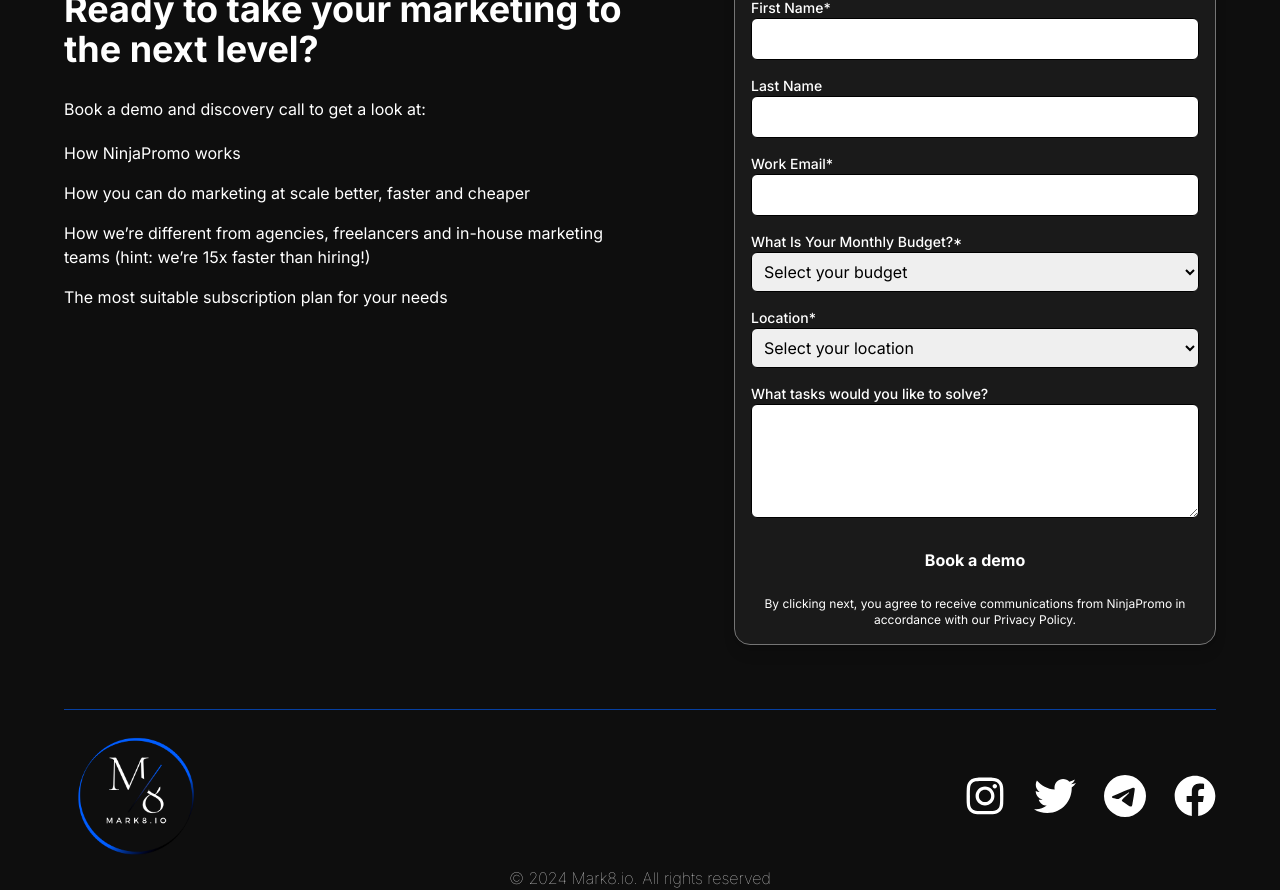
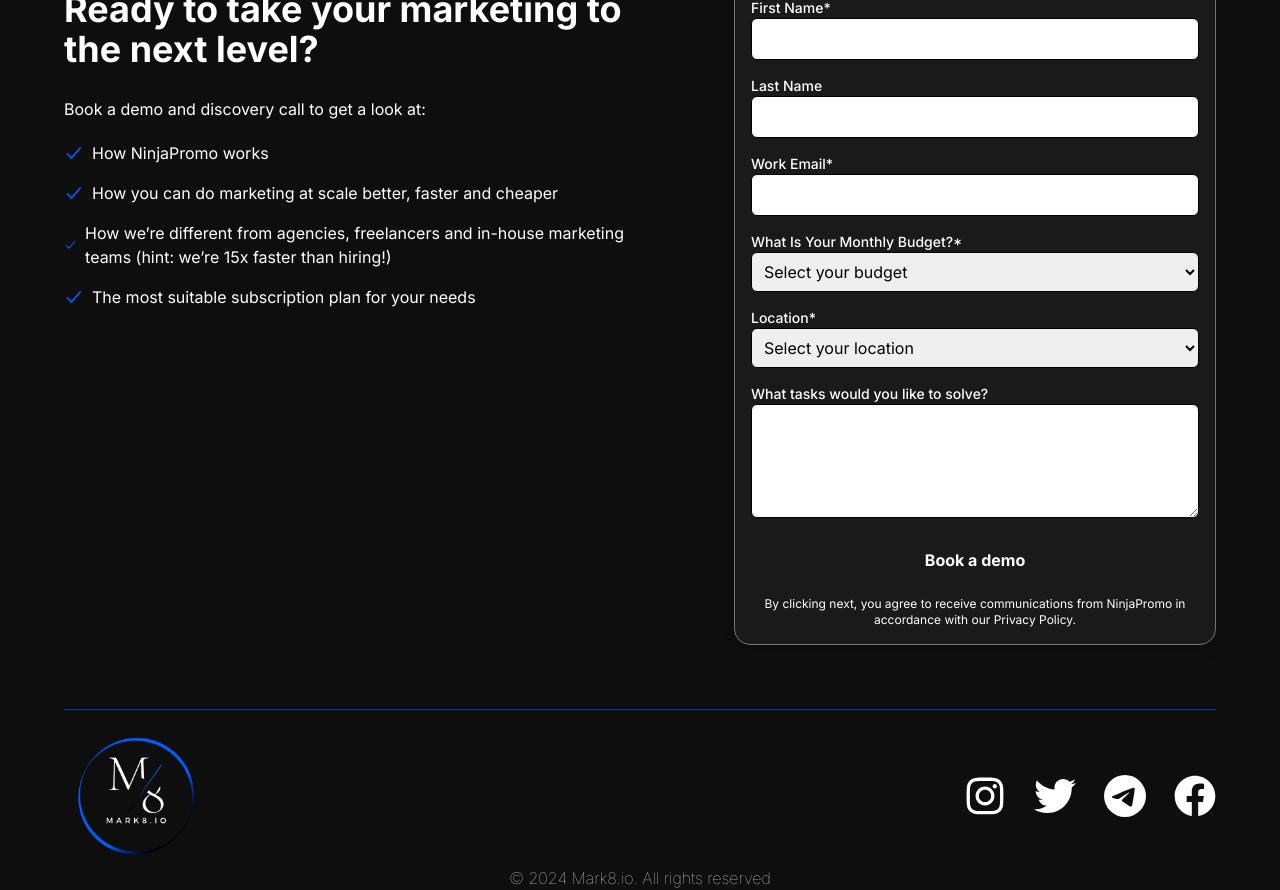
Before and after one commit to noorshanu/mark8Io, a React (Vite) app: page / in a window 1280 px wide. Shown: the part 5000-5890 px from the top of the page. Built offline with nearby package versions, Linux system fonts and the light colour scheme.

Commit message:
Update ContactUs.jsx

```diff
--- a/src/sections/ContactUs.jsx
+++ b/src/sections/ContactUs.jsx
@@ -1,4 +1,4 @@
-import React from "react";
+import { IoCheckmarkSharp } from "react-icons/io5";
 
 function ContactUs() {
   return (
@@ -11,19 +11,23 @@
             <p className=" py-3 text-base">Book a demo and discovery call to get a look at:</p>
 
             <div>
-              <p className=" py-2">
+              <p className=" py-2 flex items-center gap-2">
+                <IoCheckmarkSharp className=" text-prime text-xl"/>
               How NinjaPromo works
               </p>
 
-              <p className=" py-2">
+              <p className=" py-2 flex items-center gap-2">
+                <IoCheckmarkSharp className=" text-prime text-xl"/>
               How you can do marketing at scale better, faster and cheaper
               </p>
 
-              <p className=" py-2">
+              <p className=" py-2 flex items-center gap-2">
+              <IoCheckmarkSharp className=" text-prime text-xl"/>
               How we’re different from agencies, freelancers and in-house marketing teams (hint: we’re 15x faster than hiring!)
               </p>
 
-              <p className=" py-2">
+              <p className=" py-2 flex items-center gap-2">
+              <IoCheckmarkSharp className=" text-prime text-xl"/>
               The most suitable subscription plan for your needs
               </p>
             </div>
```
